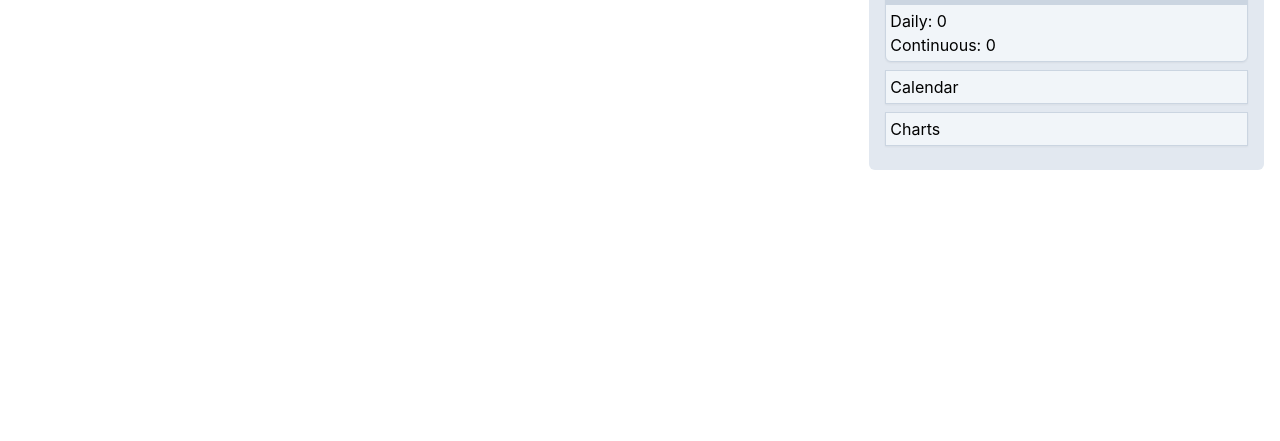
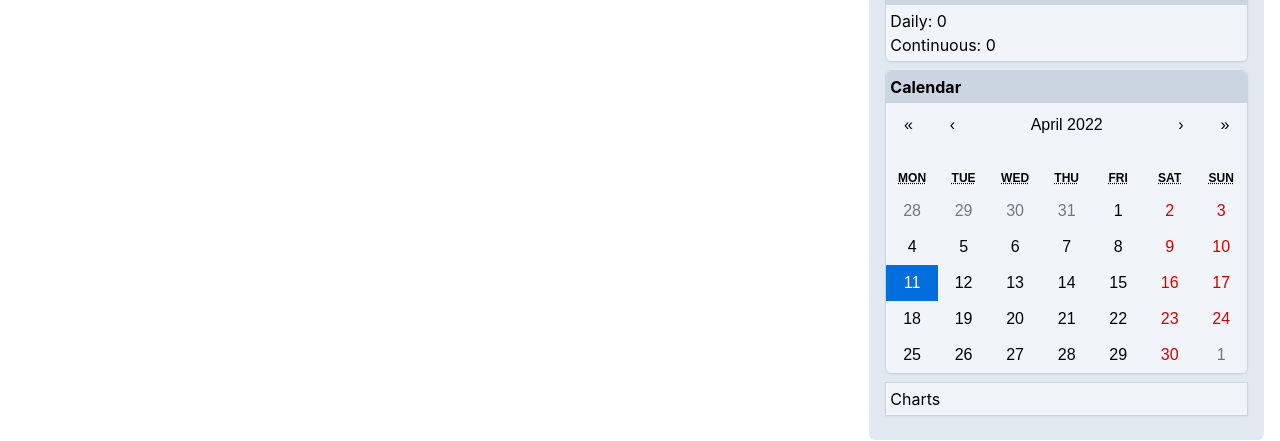
Before and after one commit to Thenlie/turtle, a React (Create React App) app in the folder client/: page /profile/1 in a window 1280 px wide. Shown: the part 260-701 px from the top of the page. Built offline with nearby package versions, Linux system fonts and the light colour scheme; no server answers.

Commit message:
Rendering basic react-calendar to Stat Calendar component

```diff
--- a/client/src/components/Profile/Stats/Calendar.jsx
+++ b/client/src/components/Profile/Stats/Calendar.jsx
@@ -1,7 +1,14 @@
+import React, { useState } from 'react';
+import { Calendar as ReactCalendar } from 'react-calendar';
+import 'react-calendar/dist/Calendar.css';
+
 const Calendar = () => {
+    const [value, onChange] = useState(new Date());
+
     return (
-        <div className='bg-slate-100 border border-slate-300 my-2 p-1 shadow-sm'>
-            <p>Calendar</p>
+        <div className='bg-slate-100 border border-slate-300 my-2 rounded-md shadow-sm'>
+            <h3 className='bg-slate-300 font-bold p-1 rounded-t-md'>Calendar</h3>
+            <ReactCalendar onChange={onChange} value={value} className='!w-full !bg-slate-100 !border-none !rounded-b-md'/>
         </div>
     );
 };
```
